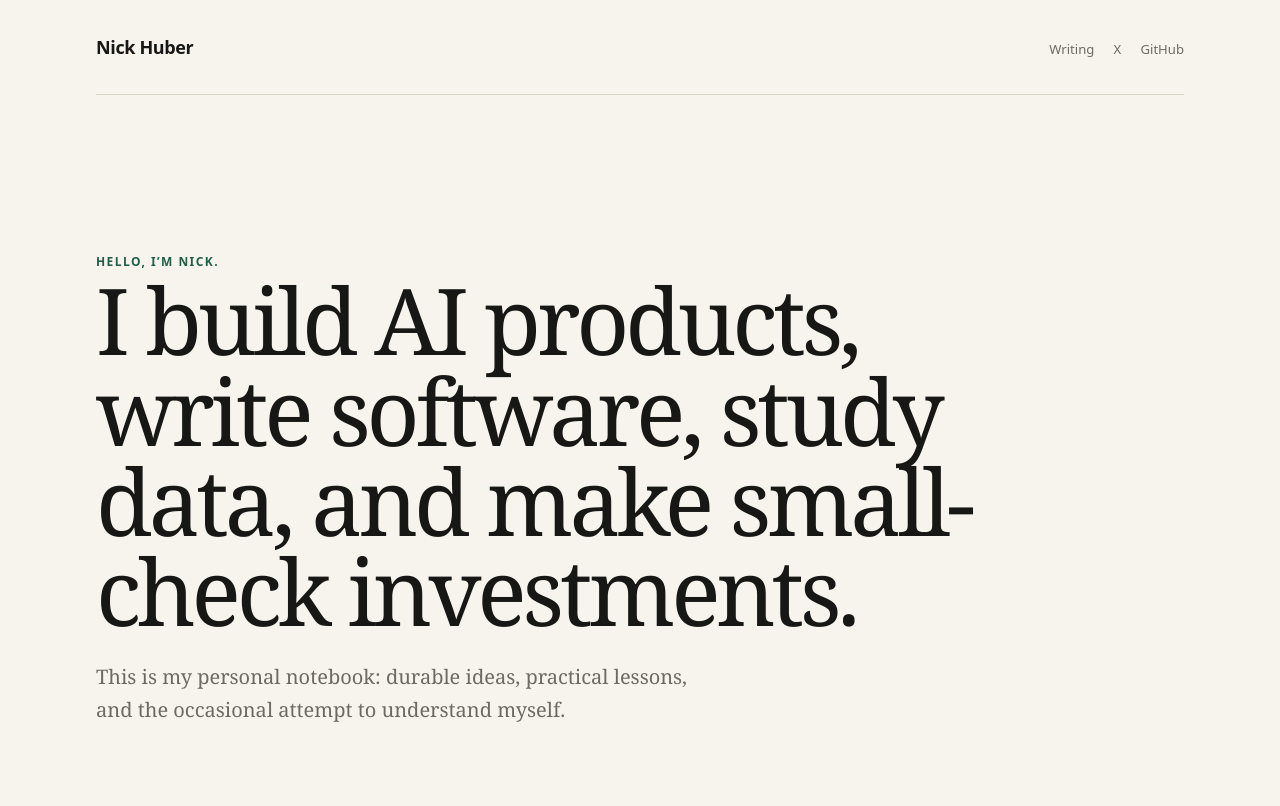
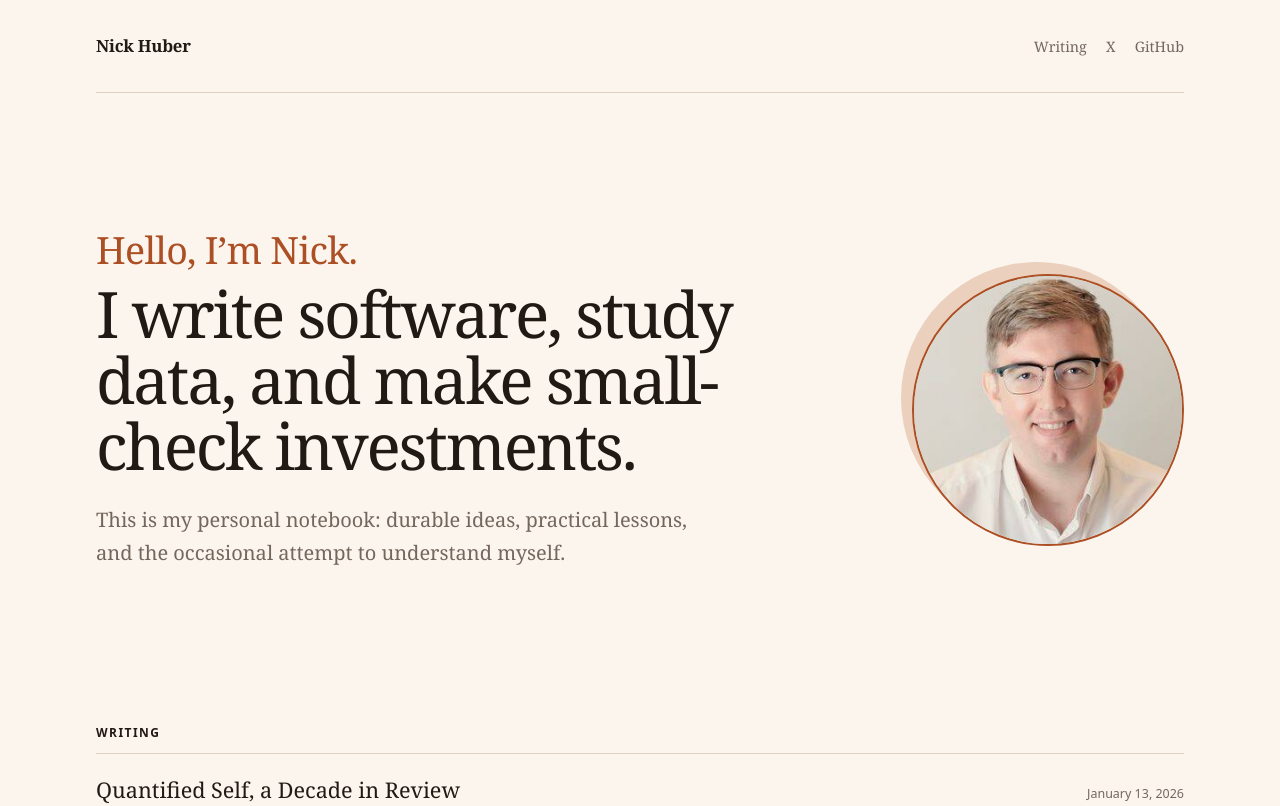
Before and after one commit to nhuber/thenickhuber.com, an Eleventy site: page src/index.njk in a window 1280 px wide. Shown: the top 806 px of the page. Built offline with nearby package versions, Linux system fonts and the light colour scheme; Eleventy itself is replaced by a stand-in of ours; files that its build step writes are made by us from their sources.

Commit message:
Refine homepage identity and typography

```diff
--- a/src/_includes/base.njk
+++ b/src/_includes/base.njk
@@ -10,6 +10,7 @@
     <meta property="og:description" content="{{ description or site.description }}">
     <meta property="og:type" content="{% if date %}article{% else %}website{% endif %}">
     <meta property="og:url" content="{{ site.url }}{{ page.url }}">
+    <meta property="og:image" content="{{ site.url }}/assets/nick-huber.jpg">
     <link rel="alternate" type="application/atom+xml" title="{{ site.name }}" href="/feed.xml">
     <link rel="icon" href="/assets/favicon.svg" type="image/svg+xml">
     <link rel="stylesheet" href="/assets/site.css">
--- a/src/assets/site.css
+++ b/src/assets/site.css
@@ -1,9 +1,10 @@
 :root {
-  --paper: #f7f4ee;
-  --ink: #171815;
-  --muted: #6b6b63;
-  --line: #d8d2c7;
-  --accent: #1f5f4a;
+  --paper: #fbf5ed;
+  --ink: #211913;
+  --muted: #74675e;
+  --line: #dfd0c1;
+  --accent: #ad4f24;
+  --accent-soft: #ead0bd;
   --measure: 44rem;
 }
 
@@ -15,14 +16,17 @@ a:hover { color: var(--accent); }
 img, video, iframe { max-width: 100%; }
 img { height: auto; }
 .wrap { width: min(calc(100% - 2.5rem), 68rem); margin-inline: auto; }
-.site-header { display: flex; justify-content: space-between; align-items: baseline; padding-block: 2rem; border-bottom: 1px solid var(--line); font-family: ui-sans-serif, system-ui, sans-serif; }
-.wordmark { font-weight: 720; text-decoration: none; letter-spacing: -.02em; }
-nav { display: flex; gap: 1.2rem; font-size: .82rem; }
+.site-header { display: flex; justify-content: space-between; align-items: baseline; padding-block: 2rem; border-bottom: 1px solid var(--line); }
+.wordmark { font-size: 1.05rem; font-weight: 600; text-decoration: none; letter-spacing: -.015em; }
+nav { display: flex; gap: 1.2rem; font-size: .9rem; }
 nav a { text-decoration: none; color: var(--muted); }
-.intro { padding-block: clamp(5rem, 13vw, 10rem); }
-.intro h1 { max-width: 18ch; margin: .3rem 0 1.5rem; font-size: clamp(2.5rem, 7.2vw, 5.8rem); line-height: .98; letter-spacing: -.045em; font-weight: 500; }
-.eyebrow { margin: 0; color: var(--accent); font: 700 .75rem/1.2 ui-sans-serif, system-ui, sans-serif; letter-spacing: .12em; text-transform: uppercase; }
+.intro { display: grid; grid-template-columns: minmax(0, 1fr) minmax(12rem, 17rem); gap: clamp(3rem, 8vw, 7rem); align-items: center; padding-block: clamp(5rem, 11vw, 8.5rem); }
+.intro h1 { max-width: 19ch; margin: .65rem 0 1.5rem; font-size: clamp(2.35rem, 5vw, 4.15rem); line-height: 1.03; letter-spacing: -.035em; font-weight: 500; }
+.eyebrow { margin: 0; color: var(--accent); font-size: clamp(1.65rem, 3vw, 2.35rem); font-weight: 500; line-height: 1.1; letter-spacing: -.02em; }
 .lede { max-width: 39rem; color: var(--muted); font-size: 1.25rem; }
+.portrait { position: relative; margin: 0; }
+.portrait::before { position: absolute; inset: -0.7rem 0.7rem 0.7rem -0.7rem; z-index: -1; border-radius: 50%; background: var(--accent-soft); content: ""; }
+.portrait img { display: block; width: 100%; aspect-ratio: 1; border: 2px solid var(--accent); border-radius: 50%; object-fit: cover; }
 .writing { padding-bottom: 8rem; }
 .writing > h2 { margin: 0; padding-bottom: .8rem; border-bottom: 1px solid var(--line); font: 700 .75rem/1.2 ui-sans-serif, system-ui, sans-serif; letter-spacing: .12em; text-transform: uppercase; }
 .post-list { list-style: none; margin: 0; padding: 0; }
@@ -45,6 +49,9 @@ nav a { text-decoration: none; color: var(--muted); }
   body { font-size: 17px; }
   .site-header { align-items: center; }
   nav { gap: .8rem; }
+  .intro { grid-template-columns: 1fr; gap: 2.5rem; padding-block: 4.5rem 5.5rem; }
+  .intro-copy { order: 2; }
+  .portrait { order: 1; width: min(52vw, 12rem); }
   .post-list a { grid-template-columns: 1fr; gap: .45rem; }
   .site-footer { flex-direction: column; }
 }
--- a/src/index.njk
+++ b/src/index.njk
@@ -5,9 +5,14 @@ description: AI product leader, self-taught programmer, data scientist, and smal
 permalink: /index.html
 ---
 <section class="intro wrap">
-  <p class="eyebrow">Hello, I’m Nick.</p>
-  <h1>I build AI products, write software, study data, and make small-check investments.</h1>
-  <p class="lede">This is my personal notebook: durable ideas, practical lessons, and the occasional attempt to understand myself.</p>
+  <div class="intro-copy">
+    <p class="eyebrow">Hello, I’m Nick.</p>
+    <h1>I write software, study data, and make small-check investments.</h1>
+    <p class="lede">This is my personal notebook: durable ideas, practical lessons, and the occasional attempt to understand myself.</p>
+  </div>
+  <figure class="portrait">
+    <img src="/assets/nick-huber.jpg" alt="Nick Huber" width="300" height="300">
+  </figure>
 </section>
 
 <section class="writing wrap" aria-labelledby="writing-heading">
```
Also changed, not shown: src/assets/nick-huber.jpg (added).
